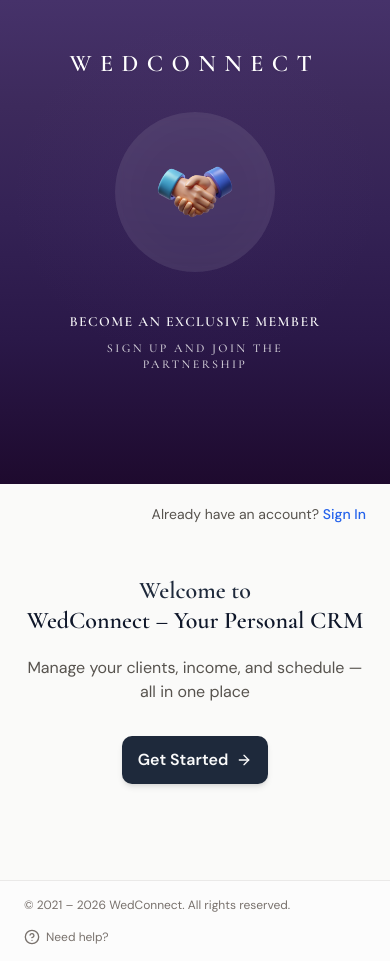
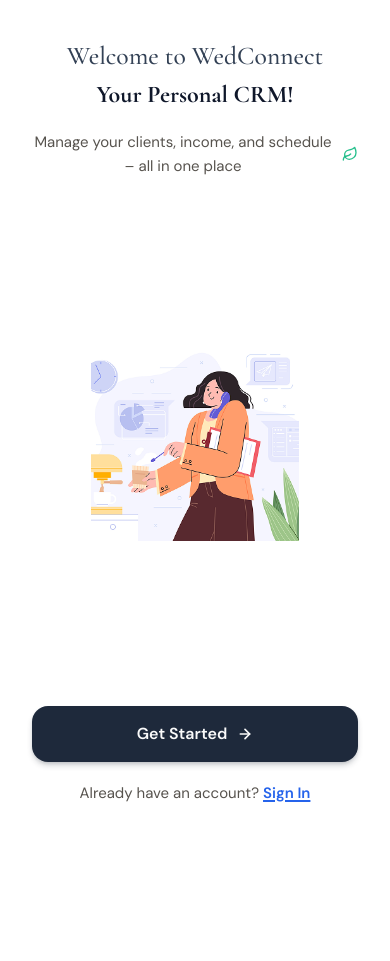
Before and after one commit to Wedding-bell/WedConnect, a React (Vite) app in the folder frontend/: page / in a window 390 px wide. After the commit the page ends 844 px from the top, so only its background shows below. Built offline with nearby package versions, Linux system fonts and the light colour scheme.

Commit message:
feat(frontend): add mobile layout for landing page

```diff
--- a/frontend/src/pages/LandingPage.tsx
+++ b/frontend/src/pages/LandingPage.tsx
@@ -1,14 +1,69 @@
 import { Link } from "react-router-dom";
-import { ArrowRight, HelpCircle } from "lucide-react";
+import { ArrowRight, HelpCircle, Leaf } from "lucide-react";
 import { Button } from "../components/ui/button";
 import { cn } from "../lib/utils";
 import handshakeImage from "../assets/images/handshake.png";
+import landingMobileImage from "../assets/images/landing-mobile.png";
 
 export function LandingPage() {
   return (
-    <div className="flex min-h-screen flex-col lg:flex-row">
-      {/* Left panel - branding */}
-      <aside
+    <>
+      {/* Mobile: single-column premium app-like layout */}
+      <div
+        className={cn(
+          "flex min-h-screen min-h-[100dvh] flex-col bg-white",
+          "pt-[env(safe-area-inset-top)] pb-[env(safe-area-inset-bottom)]",
+          "lg:hidden"
+        )}
+      >
+        <div className="flex flex-1 flex-col items-center justify-center px-8 py-10 sm:px-10 sm:py-12">
+          <div className="w-full max-w-sm text-center">
+            <h1 className="font-heading text-[1.6rem] font-medium leading-tight text-slate-700 sm:text-2xl">
+              Welcome to WedConnect
+            </h1>
+            <p className="font-heading mt-2 text-2xl font-bold leading-tight text-slate-900 sm:text-3xl">
+              Your Personal CRM!
+            </p>
+            <p className="mt-5 flex items-center justify-center gap-2 text-center text-[0.9375rem] leading-relaxed text-stone-600 sm:text-base">
+              Manage your clients, income, and schedule – all in one place
+              <Leaf className="h-4 w-4 shrink-0 text-emerald-500/90" aria-hidden />
+            </p>
+          </div>
+          <div className="my-10 flex flex-1 items-center justify-center sm:my-12">
+            <img
+              src={landingMobileImage}
+              alt="Manage your business with WedConnect"
+              className="h-52 w-52 max-w-[80vw] object-contain sm:h-60 sm:w-60"
+            />
+          </div>
+          <div className="w-full max-w-sm space-y-5">
+            <Button
+              asChild
+              size="lg"
+              className="h-14 w-full rounded-2xl bg-slate-800 py-6 text-base font-semibold shadow-md shadow-slate-900/20 transition-shadow hover:bg-slate-900 hover:shadow-lg hover:shadow-slate-900/25 active:scale-[0.98]"
+            >
+              <Link to="/register" className="inline-flex items-center justify-center gap-2.5">
+                Get Started
+                <ArrowRight className="h-5 w-5" strokeWidth={2.5} />
+              </Link>
+            </Button>
+            <p className="text-center text-[0.9375rem] text-stone-600">
+              Already have an account?{" "}
+              <Link
+                to="/login"
+                className="font-semibold text-blue-600 underline underline-offset-2 decoration-2 hover:text-blue-700"
+              >
+                Sign In
+              </Link>
+            </p>
+          </div>
+        </div>
+      </div>
+
+      {/* Desktop: two-column layout */}
+      <div className="hidden min-h-screen flex-col lg:flex lg:flex-row">
+        {/* Left panel - branding */}
+        <aside
         className={cn(
           "relative flex flex-col items-center justify-between overflow-hidden px-8 py-12",
           "lg:w-[42%] lg:min-h-screen"
@@ -106,6 +161,7 @@ export function LandingPage() {
           </Link>
         </footer>
       </main>
-    </div>
+      </div>
+    </>
   );
 }
```
Also changed, not shown: frontend/src/assets/images/landing-mobile.png (added).
